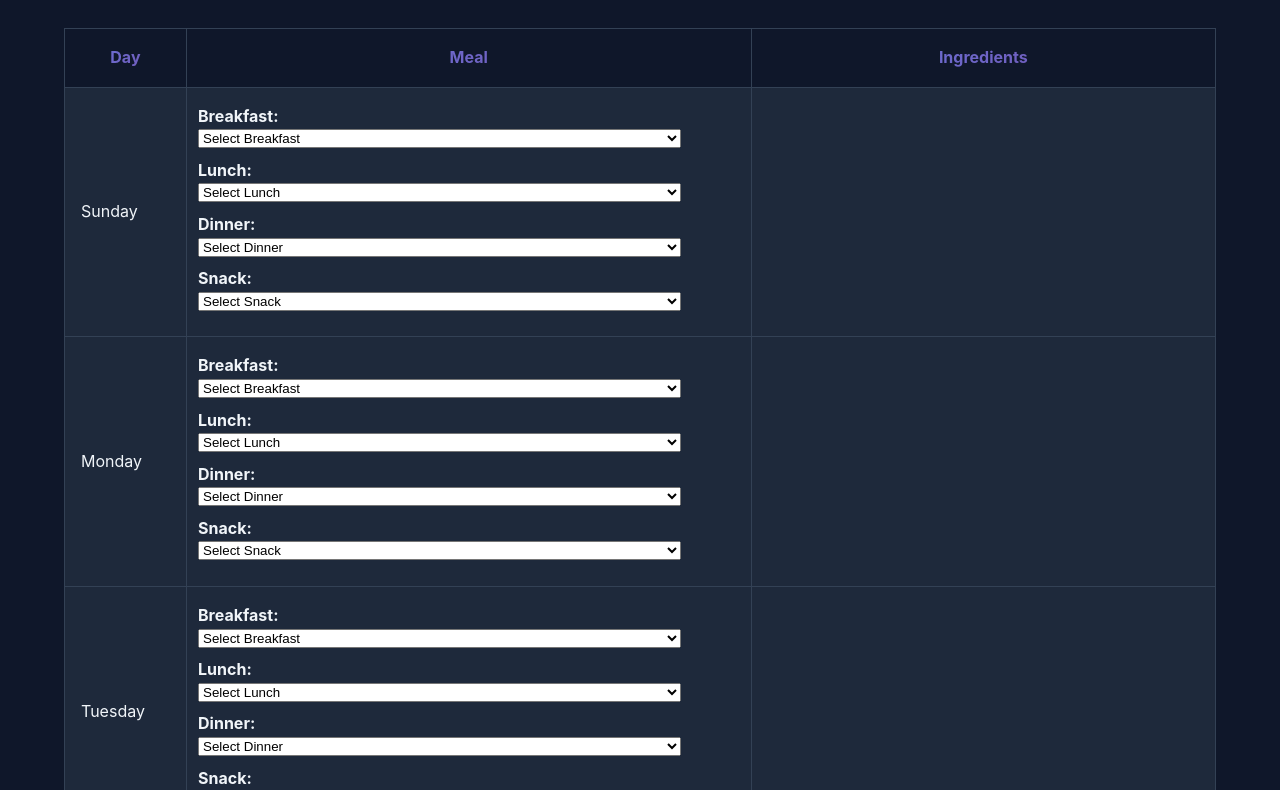
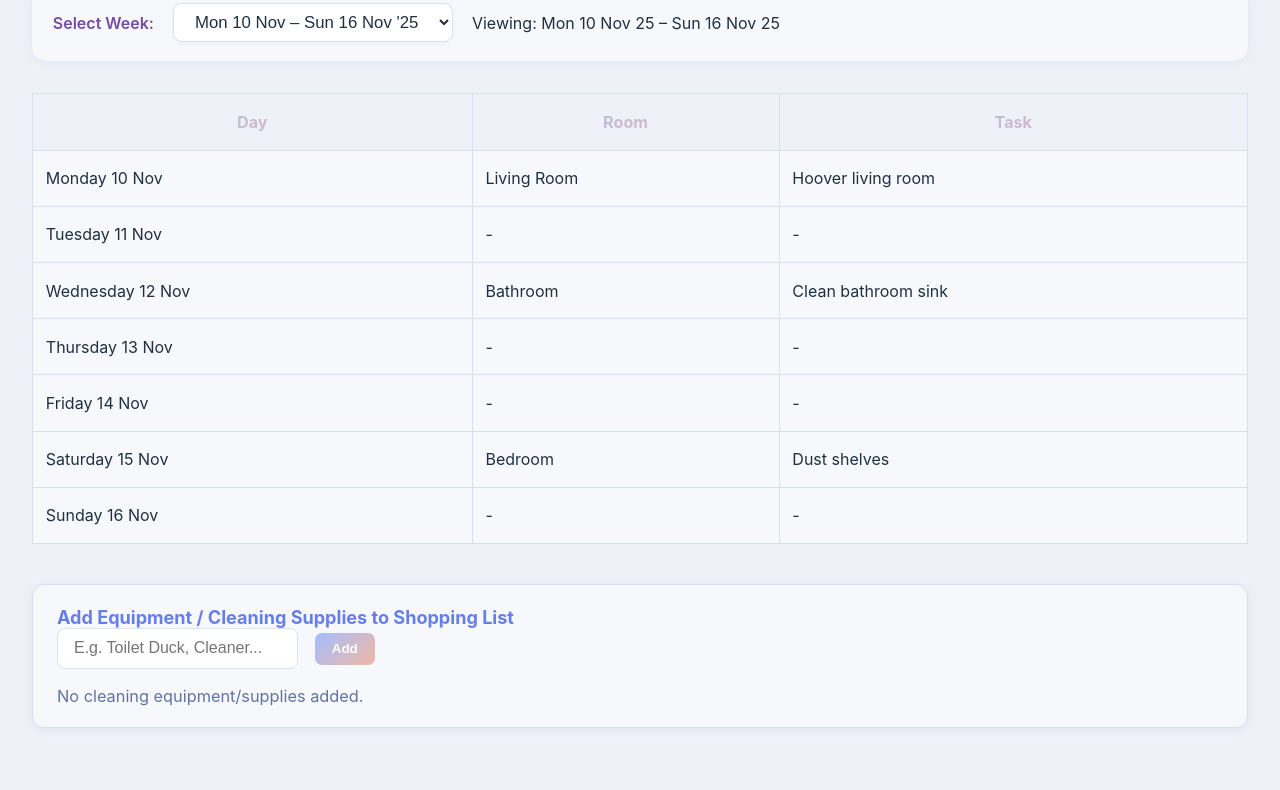
Before and after one commit to graemewright2005-ux/Home-Management-Hub, a plain HTML site: page pages/planner.html in a window 1280 px wide. Shown: the part 180-970 px from the top of the page. After the commit the page ends 948 px from the top, so only its background shows below. Drawn offline with Linux system fonts and the light colour scheme.

Commit message:
Refactor planner.html for cleaning tasks
Updated the planner page to focus on cleaning tasks instead of meal planning. Adjusted styles, navigation, and added functionality for selecting weeks and managing cleaning equipment.

```diff
--- a/pages/planner.html
+++ b/pages/planner.html
@@ -2,228 +2,226 @@
 <html lang="en">
 <head>
     <meta charset="UTF-8">
+    <title>Cleaning | Home Hub</title>
     <meta name="viewport" content="width=device-width, initial-scale=1.0">
-    <title>Weekly Meal Planner - Home Hub</title>
     <style>
         :root {
             --primary: #667eea;
             --primary-dark: #764ba2;
-            --gradient: linear-gradient(135deg, #667eea 0%, #764ba2 100%);
-            --bg: #0f172a;
-            --card: #1e293b;
-            --text: #f1f5f9;
-            --text-dim: #cbd5e1;
-            --border: #334155;
+            --gradient: linear-gradient(135deg, #a4befe 0%, #f0b7a4 100%);
+            --bg: #eef1f8;
+            --card: #f6f8fc;
+            --text: #203040;
+            --text-dim: #6273a1;
+            --border: #dbe1ec;
             --accent: #f59e42;
         }
-        body { font-family: -apple-system, BlinkMacSystemFont, 'Segoe UI', sans-serif; background: var(--bg); color: var(--text); line-height: 1.6; }
-        * { box-sizing: border-box; margin: 0; padding: 0;}
-        .nav { background: var(--card); border-bottom: 1px solid var(--border); padding: 1rem 1.5rem; position: sticky; top: 0; z-index: 100;}
+        body { background:var(--bg); color:var(--text); font-family: -apple-system, BlinkMacSystemFont, 'Segoe UI', sans-serif; }
+        * { box-sizing: border-box; }
+        .nav { background: var(--card); border-bottom: 1px solid var(--border); padding: 1rem 1.5rem; position: sticky; top: 0;}
         .nav-content { max-width: 1400px; margin: 0 auto; display: flex; justify-content: space-between; align-items: center;}
         .nav-brand { font-size: 1.5rem; font-weight: 800; background: var(--gradient); -webkit-background-clip: text; -webkit-text-fill-color: transparent;}
-        .nav-toggle {display:none;}
-        .nav-menu {display:flex;gap:0.5rem;list-style:none;}
-        .nav-menu a {padding:0.6rem 1.2rem; border-radius:8px; text-decoration:none; color:var(--text-dim); font-weight:600;font-size:0.95rem; transition:all 0.2s;}
+        .nav-menu { display: flex; gap: 0.5rem; list-style: none;}
+        .nav-menu a { padding:0.6rem 1.2rem; border-radius:8px; text-decoration:none; color:var(--text-dim); font-weight:600; font-size:0.95rem; transition:all 0.2s;}
         .nav-menu a:hover { background: rgba(102,126,234,0.1); color:var(--primary);}
-        .nav-menu a.active { background: var(--gradient); color: white; }
+        .nav-menu a.active { background: var(--gradient); color:white;}
         @media(max-width:768px){
-            .nav-toggle{display:block;}
-            .nav-menu{position:fixed;top:70px;left:0;right:0;background:var(--card);flex-direction:column;padding:1rem;transform:translateY(-100%);opacity:0;pointer-events:none;transition:all 0.3s;}
-            .nav-menu.active{transform:translateY(0);opacity:1;pointer-events:all;}
-            .nav-menu a{width:100%;}
+            .nav-menu{flex-direction:column;}
         }
-        .container { max-width: 1200px; margin: 0 auto; padding: 2rem 1.5rem;}
-        .header { display: flex; justify-content: space-between; align-items: center; margin-bottom: 2rem; flex-wrap: wrap; gap:1rem;}
-        h1 { font-size:2rem; background:var(--gradient); -webkit-background-clip:text; -webkit-text-fill-color:transparent; margin:0;}
-        .planner-table { width:100%; border-collapse:collapse; margin-bottom:2rem;}
-        th,td { border:1px solid var(--border); padding:1rem; background:var(--card);}
-        th { background:var(--gradient); -webkit-background-clip:text; -webkit-text-fill-color:transparent; font-size:1rem;}
-        .planner-action { display:flex; gap:0.7rem; margin-bottom:2rem;}
-        .btn { padding:0.8rem 1.5rem; border-radius:8px; font-weight:600; cursor:pointer; border:none; background:var(--gradient); color:white; transition:all 0.2s;}
-        .btn:hover{transform:translateY(-2px);}
-        .btn-secondary{ background:var(--card); color:var(--primary); border:1px solid var(--border);}
-        .btn-secondary:hover{ background:var(--primary); color:white;}
-        .meal-cell-content { display:flex; align-items:center; gap:0.6em; margin-bottom:0.15em; }
-        .meal-emoji { font-size:1.7em; margin-right:0.25em; }
-        .meal-title { font-weight:700; background:var(--gradient); -webkit-background-clip:text; -webkit-text-fill-color:transparent; margin-right:0.4em;}
-        .meal-type {font-size:0.92em; color:var(--text-dim);font-style:italic;background:rgba(102,126,234,0.13);border-radius:3px; padding:0 0.5em;}
-        .meal-diet {font-size:0.92em; color:#ea580c;background:rgba(245,158,66,0.13);border-radius:3px; padding:0 0.5em; margin-left:0.3em;}
-        .ingredients-list { display:block; font-size:0.97em; color: var(--text-dim); margin-left:2.2em; margin-top:-0.28em;}
+        .container { max-width: 1400px; margin: 0 auto; padding: 2rem 1.5rem;}
+        h1 { font-size:2rem; background:var(--gradient); -webkit-background-clip:text; -webkit-text-fill-color:transparent; margin: 0;}
+        /* Week selector */
+        .week-picker-row {
+            display: flex; gap: 1.2em; align-items: center; margin-bottom: 2em; flex-wrap: wrap;
+            background: var(--card); padding: 1.2em 1.3em; border-radius: 14px; box-shadow: 0 2px 9px 0 rgba(160,170,220,0.14);
+        }
+        .week-picker-row label { font-weight:600; color:var(--primary-dark);}
+        .week-picker-row select {
+            border-radius: 9px; background: #fff; border: 1px solid var(--border);
+            color: var(--text); padding: 0.47em 1em; font-size: 1.05em; box-shadow: 0 1px 5px 0 rgba(146,172,234,0.09);
+        }
+        .week-picker-row select:focus { outline:none; border-color: var(--primary); box-shadow: 0 2px 8px 0 #a4befe44;}
+        /* Cleaning cards and equipment */
+        .cleaning-tasks-table { width:100%; border-collapse:collapse; margin-bottom:2.5em;}
+        th, td { border:1px solid var(--border); padding:1.1em 0.8em; background:var(--card);}
+        th { background:var(--gradient); -webkit-background-clip:text; -webkit-text-fill-color:transparent; font-size:1.01em;}
+        .cleaning-card {
+            background:var(--card); border-radius:15px; border:1px solid var(--border); box-shadow: 0 3px 12px 0 rgba(190,196,220,0.09);
+            margin-bottom:1.2em; padding:1.3em 1.3em; display:flex;flex-direction:column; min-height:180px;
+            justify-content:space-between;
+        }
+        .cleaning-card-title { font-size:1.15em; font-weight:700; margin-bottom:0.3em; color:var(--primary-dark);}
+        .cleaning-card-desc { font-size:1em; margin-bottom:0.12em; color:var(--text-dim);}
+        .cleaning-card-actions { margin-top:auto; }
+        /* Equipment/shopping section */
+        .shopping-equip {
+            background:var(--card); border-radius:12px; border:1px solid var(--border); padding:1.3em 1.5em; margin-top:2em; box-shadow: 0 2px 8px 0 rgba(160,160,192,0.15);}
+        .shopping-equip label { font-weight:700; font-size:1.13em; color:var(--primary);}
+        .shopping-equip input[type=text] {
+            padding:0.65em 1em; border-radius:8px; border:1px solid var(--border); font-size:1em; margin-right:0.75em;
+        }
+        .shopping-equip .btn { padding:0.65em 1.3em; border-radius:7px; font-weight:600; color:#fff; background:var(--gradient); border:none; cursor:pointer;}
+        .shopping-equip .btn:hover { background:linear-gradient(135deg, #764ba2 0%, #f59e42 100%);}
+        .equip-list {padding-top:1.1em;}
+        .equip-list-item {display:flex;align-items:center;justify-content:space-between;margin-bottom:0.48em;}
+        .equip-list-item span {font-size:1.08em;}
+        .equip-list-remove {color:#fff;background:#ef4444;border:none;border-radius:7px;padding:0.15em 1.1em;cursor:pointer;}
         .empty { color: var(--text-dim); font-size:1.02rem;}
-        .meal-select {width:90%;margin-bottom:0.3em;}
-        @media(max-width:660px){
-            th, td { padding:0.4rem;}
-            .ingredients-list { margin-left:0.8em;}
-        }
-        .clear-link {color:var(--primary);cursor:pointer;font-size:0.98em;background:none;border:none;}
-        .clear-link:hover{text-decoration:underline;}
     </style>
 </head>
 <body>
 <nav class="nav">
     <div class="nav-content">
         <div class="nav-brand">🏠 Home Hub</div>
-        <button class="nav-toggle" onclick="document.getElementById('navMenu').classList.toggle('active')">☰</button>
         <ul class="nav-menu" id="navMenu">
             <li><a href="../index.html">📊 Dashboard</a></li>
             <li><a href="meals.html">🍽️ Meals</a></li>
-            <li><a href="planner.html" class="active">📅 Planner</a></li>
+            <li><a href="planner.html">📅 Planner</a></li>
             <li><a href="shopping.html">🛒 Shopping</a></li>
-            <li><a href="cleaning.html">🧹 Cleaning</a></li>
+            <li><a href="cleaning.html" class="active">🧹 Cleaning</a></li>
             <li><a href="maintenance.html">🛠️ Maintenance</a></li>
             <li><a href="settings.html">⚙️ Settings</a></li>
         </ul>
     </div>
 </nav>
 <div class="container">
-    <div class="header">
-        <h1>Weekly Meal Planner</h1>
-        <div class="planner-action">
-            <button class="btn" onclick="generateShoppingListFromPlanner()">Generate Shopping List</button>
-            <a href="shopping.html"><button class="btn-secondary">Go To Shopping List</button></a>
+    <h1>Cleaning</h1>
+    <div class="week-picker-row">
+        <label for="weekSelect">Select Week:</label>
+        <select id="weekSelect" onchange="renderCleaningWeek()"></select>
+        <span id="weekLabel"></span>
+    </div>
+    <div id="weekCleaningDisplay"></div>
+    <!-- Equipment/shopping list section at bottom -->
+    <div class="shopping-equip">
+        <form id="equipForm" onsubmit="addCleaningEquipment(event)">
+            <label for="equipInput">Add Equipment / Cleaning Supplies to Shopping List</label><br>
+            <input type="text" id="equipInput" placeholder="E.g. Toilet Duck, Cleaner...">
+            <button class="btn" type="submit">Add</button>
+        </form>
+        <div class="equip-list" id="equipList"></div>
     </div>
 </div>
-    <table class="planner-table">
-        <thead>
-            <tr>
-                <th style="width:110px;">Day</th>
-                <th>Meal</th>
-                <th>Ingredients</th>
-            </tr>
-        </thead>
-        <tbody id="plannerRows"></tbody>
-    </table>
-    <div class="empty" id="emptyPlanner" style="display:none;">No meals planned this week. Add meals using the Meals page or manually below.</div>
-</div>
 <script>
-const WEEKDAYS = ["Sunday","Monday","Tuesday","Wednesday","Thursday","Friday","Saturday"];
-const MEAL_TIMES = ["Breakfast", "Lunch", "Dinner", "Snack"];
-const meals = JSON.parse(localStorage.getItem('hubMeals')||'[]');
-function getMealOptions(){
-    return meals.map(m=>`<option value="${m.id}">${m.title} (${m.type})</option>`).join('');
+// --- Week Picker, Monday-Sunday aligned, can cross months
+function getWeeksOfMonth(year, month) {
+    // month is 0-indexed!
+    let d = new Date(year, month, 1);
+    while (d.getDay() !== 1) { d.setDate(d.getDate() + 1); } // first Monday
+    let weeks = [];
+    let weekStart = new Date(d);
+    do {
+        let weekEnd = new Date(weekStart);
+        weekEnd.setDate(weekEnd.getDate() + 6);
+        weeks.push({start: new Date(weekStart), end: new Date(weekEnd)});
+        weekStart.setDate(weekStart.getDate() + 7);
+    } while (weekStart.getMonth() === month || (weekStart <= new Date(year, month+1,0)));
+    // If 1st of month not Monday, add previous week (can cross months)
+    let firstOfMonth = new Date(year, month, 1);
+    let prevWeekStart = new Date(d); prevWeekStart.setDate(prevWeekStart.getDate()-7);
+    if (d.getDate() !== 1) weeks.unshift({ start: prevWeekStart, end: new Date(prevWeekStart.getFullYear(), prevWeekStart.getMonth(), prevWeekStart.getDate()+6) });
+    return weeks;
 }
-function loadPlanner(){
-    let planner = JSON.parse(localStorage.getItem('hubPlanner')||'[]');
-    while(planner.length<7){ planner.push({slots:{}});}
-    for(let i=0;i<7;i++){
-        if(!planner[i].slots) planner[i].slots={};
-    }
-    return planner;
-}
-function savePlanner(planner){ localStorage.setItem('hubPlanner', JSON.stringify(planner)); }
 
-function renderPlanner(){
-    let planner = loadPlanner();
-    let rows = '';
-    let isEmpty = true;
+function populateWeekSelect() {
+    const select = document.getElementById("weekSelect");
+    select.innerHTML = "";
+    let now = new Date();
+    let year = now.getFullYear();
+    let month = now.getMonth();
 
-    for(let i=0;i<7;i++){
-        let slot = planner[i].slots;
-        let mealCells = '';
-        MEAL_TIMES.forEach(mt=>{
-            let mealObj = slot[mt] ? meals.find(m=>m.id === slot[mt].id) || slot[mt] : null;
-            let mealPreview = '';
-            if(mealObj && mealObj.title){
-                isEmpty = false;
-                mealPreview = `
-                    <div class="meal-cell-content">
-                        <span class="meal-emoji">${mealObj.emoji||""}</span>
-                        <span class="meal-title">${mealObj.title}</span>
-                        <span class="meal-type">${mt.toLowerCase()}</span>
-                        ${mealObj.diet && mealObj.diet.length ? `<span class="meal-diet">${mealObj.diet.join(', ')}</span>`:''}
-                        <button class="clear-link" onclick="clearMeal(event, ${i}, '${mt}')">Clear</button>
-                    </div>
-                `;
-            } else {
-                mealPreview = `
-                    <div class="meal-cell-content">
-                        <select class="meal-select" onchange="setMeal(${i},'${mt}',this.value)">
-                            <option value="">Select ${mt}</option>${getMealOptions()}
-                        </select>
-                    </div>
-                `;
-            }
-            let ingPreview = (mealObj && mealObj.ing && mealObj.ing.length)
-                ? `<div class="ingredients-list">${mealObj.ing.join(', ')}</div>`
-                : '';
-            mealCells += `<div style="margin-bottom:0.35em;">
-                <strong>${mt}:</strong>
-                ${mealPreview}
-                ${ingPreview}
-            </div>`;
+    let weeks = getWeeksOfMonth(year, month);
+    weeks.forEach((week, idx) => {
+        let startStr = `${week.start.toLocaleDateString('en-GB',{day:'numeric',month:'short'})}`;
+        let endStr = `${week.end.toLocaleDateString('en-GB',{day:'numeric',month:'short'})}`;
+        let label = `Mon ${startStr} – Sun ${endStr} '${week.end.getFullYear().toString().slice(-2)}`;
+        select.innerHTML += `<option value="${week.start.toISOString()}">${label}</option>`;
     });
 
-        rows += `<tr>
-            <td>${WEEKDAYS[i]}</td>
-            <td style="padding:1em 1em 1em 0.7em;">${mealCells}</td>
-            <td></td>
-        </tr>`;
+    select.selectedIndex = weeks.findIndex(w=>{
+        let today = new Date();
+        return today >= w.start && today <= w.end;
+    });
+    setWeekLabel();
 }
-    document.getElementById('plannerRows').innerHTML = rows;
-    document.getElementById('emptyPlanner').style.display = isEmpty ? "block":"none";
-    let plannerData = loadPlanner();
-    let selects = document.querySelectorAll('.meal-select');
-    selects.forEach((s,idx) => {
-        let day = Math.floor(idx/MEAL_TIMES.length);
-        let time = MEAL_TIMES[idx%MEAL_TIMES.length];
-        let id = plannerData[day] && plannerData[day].slots[time] && plannerData[day].slots[time].id ? plannerData[day].slots[time].id : "";
-        s.value = id;
+
+function setWeekLabel() {
+    const select = document.getElementById("weekSelect");
+    const weekStart = new Date(select.value);
+    let weekEnd = new Date(weekStart); weekEnd.setDate(weekEnd.getDate()+6);
+    document.getElementById('weekLabel').textContent =
+        `Viewing: Mon ${weekStart.toLocaleDateString('en-GB',{day:'numeric',month:'short',year:'2-digit'})} – Sun ${weekEnd.toLocaleDateString('en-GB',{day:'numeric',month:'short',year:'2-digit'})}`;
+}
+
+function renderCleaningWeek() {
+    setWeekLabel();
+    const select = document.getElementById("weekSelect");
+    const weekStart = new Date(select.value);
+    let weekEnd = new Date(weekStart);
+    weekEnd.setDate(weekEnd.getDate() + 6);
+    // Dummy tasks for example, replace with your own cleaning logic!
+    let sampleTasks = [
+        { day: 'Monday', task: 'Hoover living room', room: 'Living Room' },
+        { day: 'Wednesday', task: 'Clean bathroom sink', room: 'Bathroom' },
+        { day: 'Saturday', task: 'Dust shelves', room: 'Bedroom' }
+    ];
+    let display = `<table class="cleaning-tasks-table"><thead><tr><th>Day</th><th>Room</th><th>Task</th></tr></thead><tbody>`;
+    for (let i=0; i<7; i++) {
+        let day = new Date(weekStart); day.setDate(day.getDate()+i);
+        let dayStr = day.toLocaleDateString('en-GB',{weekday:'long',day:'numeric',month:'short'});
+        let found = sampleTasks.filter(t => t.day === day.toLocaleDateString('en-GB',{weekday:'long'}));
+        if (found.length) found.forEach(t=>{
+            display += `<tr><td>${dayStr}</td><td>${t.room}</td><td>${t.task}</td></tr>`;
         });
+        else display += `<tr><td>${dayStr}</td><td>-</td><td>-</td></tr>`;
     }
-function setMeal(day, mt, mealId){
-    let planner = loadPlanner();
-    let mealObj = meals.find(m=>m.id === mealId);
-    if(!planner[day].slots) planner[day].slots={};
-    planner[day].slots[mt] = mealObj ? {...mealObj} : null;
-    savePlanner(planner);
-    renderPlanner();
+    display += "</tbody></table>";
+    document.getElementById('weekCleaningDisplay').innerHTML = display;
 }
-function clearMeal(event, day, mt){
-    event.stopPropagation();
-    let planner = loadPlanner();
-    if(!planner[day].slots) planner[day].slots={};
-    planner[day].slots[mt] = null;
-    savePlanner(planner);
-    renderPlanner();
+
+// --- Equipment/Cleaning Shopping List
+function getCleaningEquipment() {
+    return JSON.parse(localStorage.getItem('hubCleaningEquipment') || "[]");
 }
-function generateShoppingListFromPlanner() {
-    let planner = loadPlanner();
-    let weekIngredients = [];
-    planner.forEach(slotObj=>{
-        Object.values(slotObj.slots||{}).forEach(meal=>{
-            if(meal && meal.ing){
-                weekIngredients.push(...meal.ing);
+function saveCleaningEquipment(list) {
+    localStorage.setItem('hubCleaningEquipment', JSON.stringify(list));
 }
+function addCleaningEquipment(event){
+    event.preventDefault();
+    let val = document.getElementById('equipInput').value.trim();
+    if(!val) return;
+    let list = getCleaningEquipment();
+    if(!list.includes(val)) list.push(val);
+    saveCleaningEquipment(list);
+    renderCleaningEquipment();
+    document.getElementById('equipInput').value = '';
+}
+function removeCleaningEquipment(idx){
+    let list = getCleaningEquipment();
+    list.splice(idx,1);
+    saveCleaningEquipment(list);
+    renderCleaningEquipment();
+}
+function renderCleaningEquipment(){
+    const list = getCleaningEquipment();
+    const div = document.getElementById('equipList');
+    if(list.length===0){
+        div.innerHTML = `<div class="empty">No cleaning equipment/supplies added.</div>`;
+        return;
+    }
+    div.innerHTML = list.map((item,idx)=>`
+        <div class="equip-list-item">
+            <span>${item}</span>
+            <button class="equip-list-remove" onclick="removeCleaningEquipment(${idx})">Remove</button>
+        </div>
+    `).join('');
+}
+
+window.addEventListener("DOMContentLoaded",()=>{
+    populateWeekSelect();
+    renderCleaningWeek();
+    renderCleaningEquipment();
 });
-    });
-    function parseIngredient(ingredient) {
-        let parts = ingredient.trim().split(" ");
-        if (parts.length>=2 && !isNaN(parts[0])) {
-            return {name:parts.slice(1).join(" "), qty:Number(parts[0])};
-        }
-        return {name:ingredient.trim(), qty:1};
-    }
-    let merged = {};
-    weekIngredients.forEach(i => {
-        let {name, qty} = parseIngredient(i);
-        let key = name.toLowerCase();
-        if(name=='') return;
-        if(merged[key]) merged[key].qty += qty;
-        else merged[key]={name, qty};
-    });
-    let shopping = JSON.parse(localStorage.getItem('hubShopping')||'[]');
-    Object.values(merged).forEach(({name,qty}) => {
-        let idx = shopping.findIndex(i=>i.name.toLowerCase()===name.toLowerCase());
-        if(idx>=0) {
-            shopping[idx].qty = (shopping[idx].qty||1)+qty;
-        } else {
-            shopping.push({name, qty, fav:false, checked:false});
-        }
-    });
-    localStorage.setItem('hubShopping', JSON.stringify(shopping));
-    alert("Weekly meals added to shopping list!");
-}
-renderPlanner();
 </script>
 </body>
 </html>
```
Lines whose indentation alone changed are shown as unchanged.
